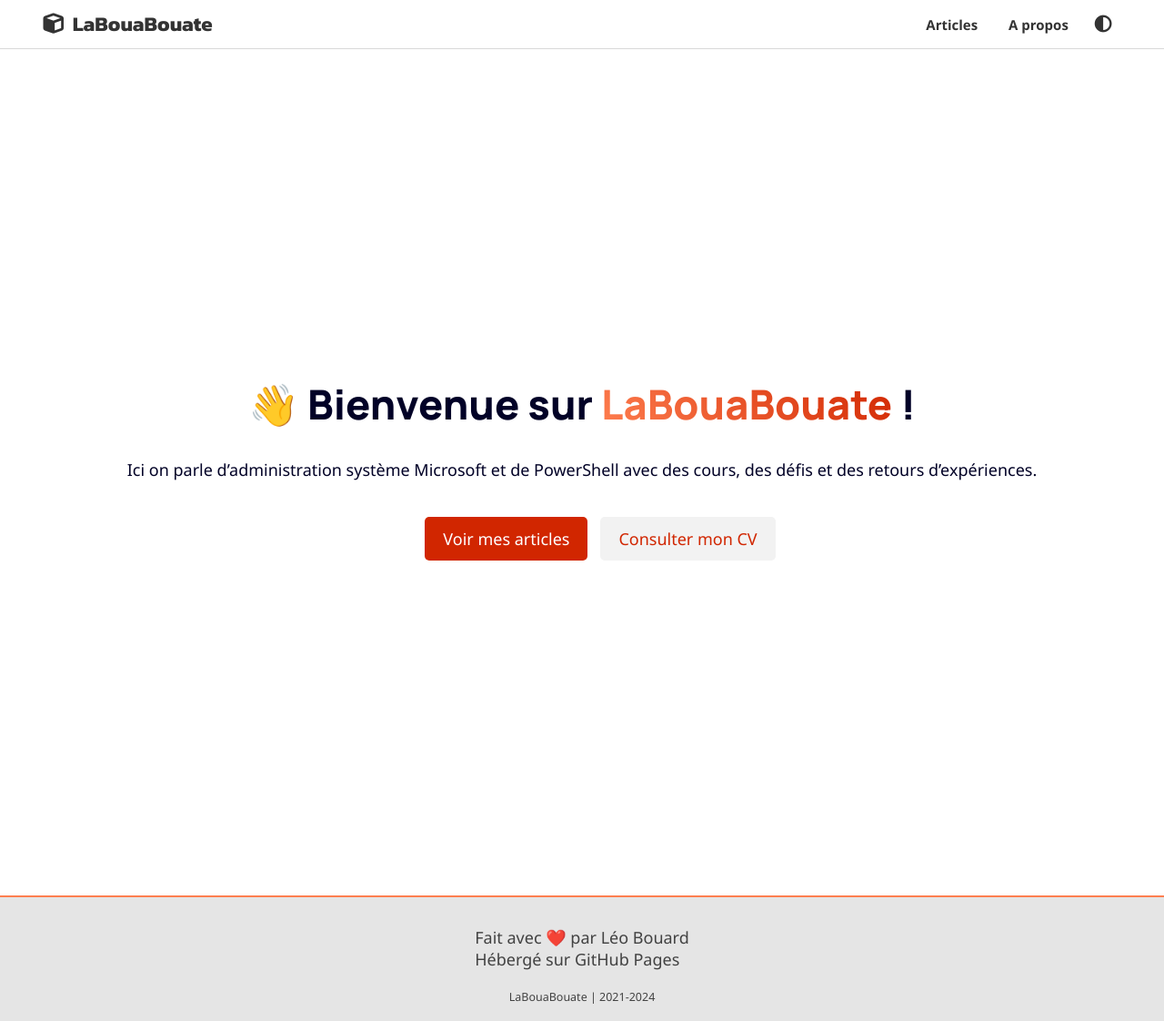
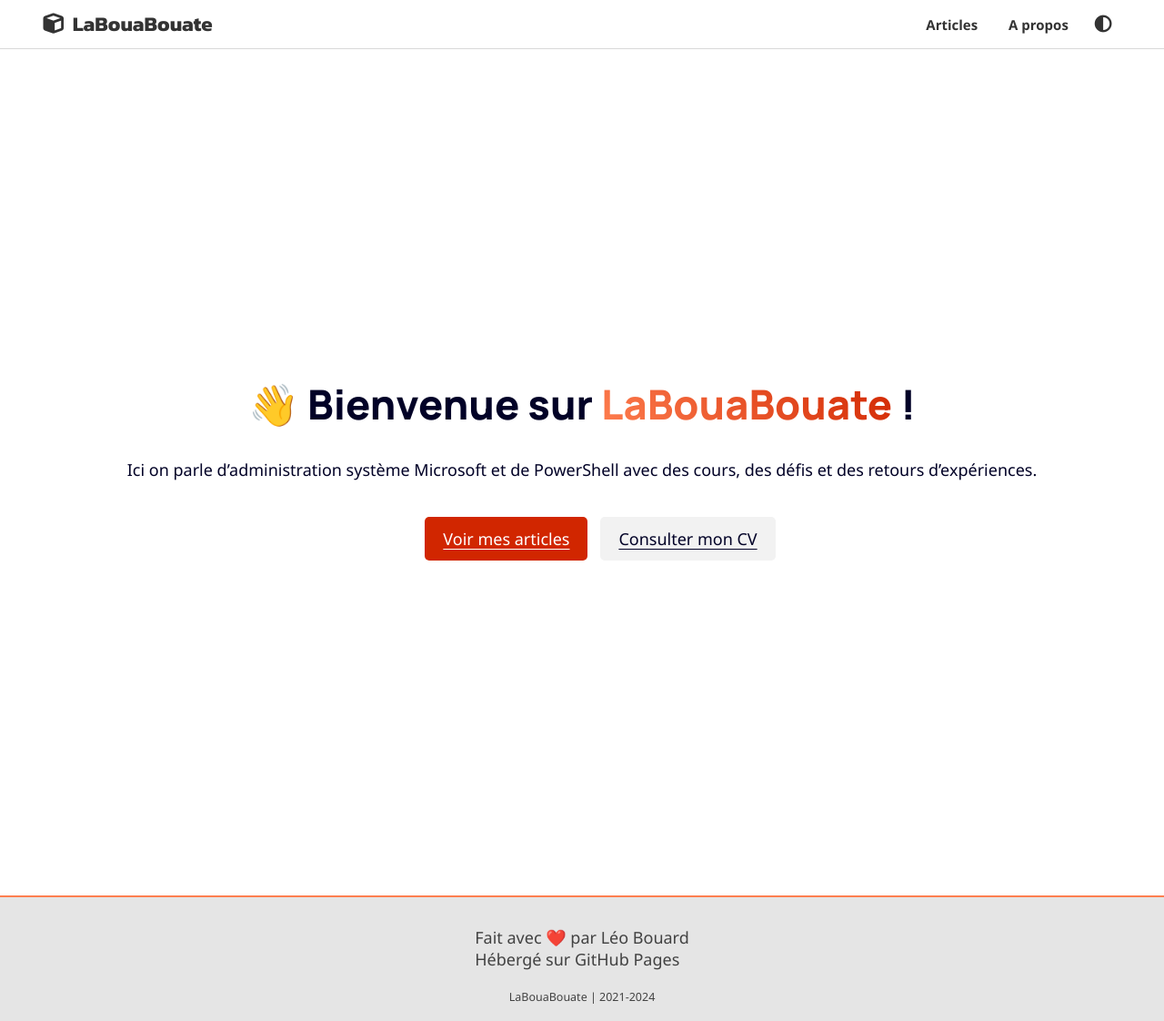
Before and after one commit to leobouard/leobouard.github.io, a Jekyll site: the page built from index.md, in a window 1280 px wide. Shown: the whole page at 91% size. Built offline with Jekyll 4.4.1, drawn with Linux system fonts in a browser that asks for light colours; nearby versions of some CDN libraries; some web fonts are replaced; our own code applies the rules of GitHub Pages for plain Markdown files.

Commit message:
Update style.scss

```diff
--- a/assets/css/style.scss
+++ b/assets/css/style.scss
@@ -214,13 +214,12 @@ main {
     }
 
     a {
-        color: var(--accent);
-        font-weight: 500;
-        text-decoration: none;
+        color: inherit;
+        text-underline-offset: 4px;
     }
 
     a:hover {
-        text-decoration: underline;
+        text-decoration-thickness: 2px;
     }
 
     h2, h3, h4, h5 {
```
